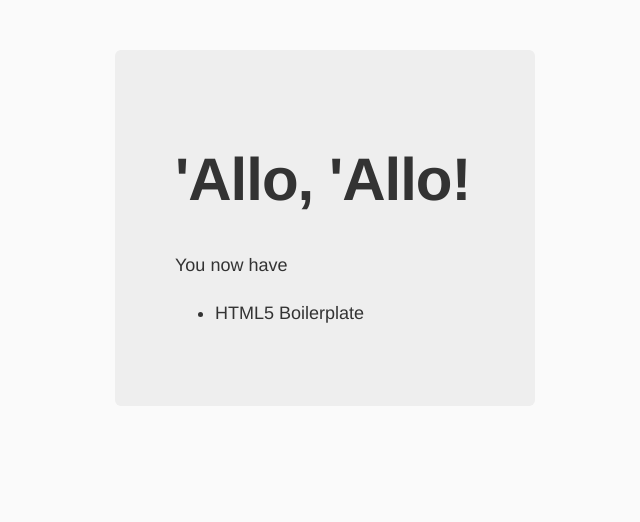
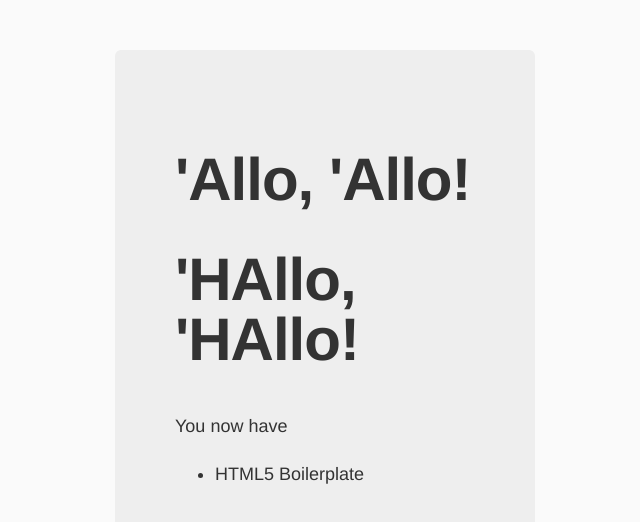
Before and after one commit to MateuszSkorupa/jquery_cw, a website: page app/index.html in a window 1280 px wide. Shown: the whole page, without its empty margins (315-955 px from the left). Drawn offline with nearby package versions, Linux system fonts and the light colour scheme; files that its build step writes are made by us from their sources.

Commit message:
added line h1

```diff
--- a/app/index.html
+++ b/app/index.html
@@ -23,6 +23,7 @@
 
     <div class="hero-unit">
       <h1>'Allo, 'Allo!</h1>
+      <h1>'HAllo, 'HAllo!</h1>
       <p>You now have</p>
       <ul>
       <li>HTML5 Boilerplate</li>
```
